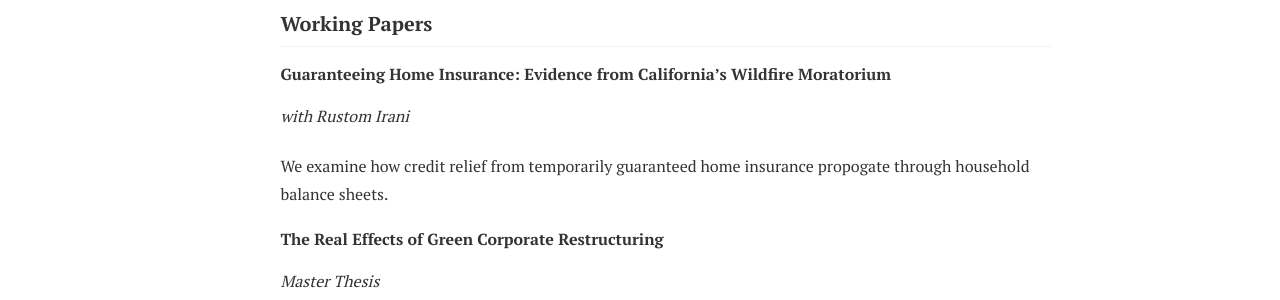
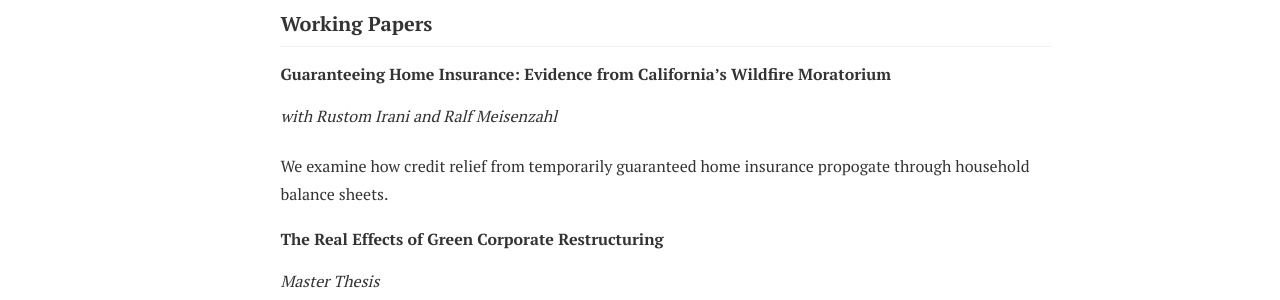
Before and after one commit to JehoonChung/jehoonchung.github.io, a Jekyll site: the page built from _research/research.md, in a window 1280 px wide and 943 px high. Shown: the part 171-471 px from the top of the window. Built offline with Jekyll 4.4.1, drawn with Linux system fonts in a browser that asks for light colours.

Commit message:
Update research.md

```diff
--- a/_research/research.md
+++ b/_research/research.md
@@ -9,7 +9,7 @@ permalink: /research/
 ## Working Papers
 
 ### Guaranteeing Home Insurance: Evidence from California’s Wildfire Moratorium
-*with Rustom Irani*
+*with Rustom Irani and Ralf Meisenzahl*
 
 We examine how credit relief from temporarily guaranteed home insurance propogate through household balance sheets.
 
```
